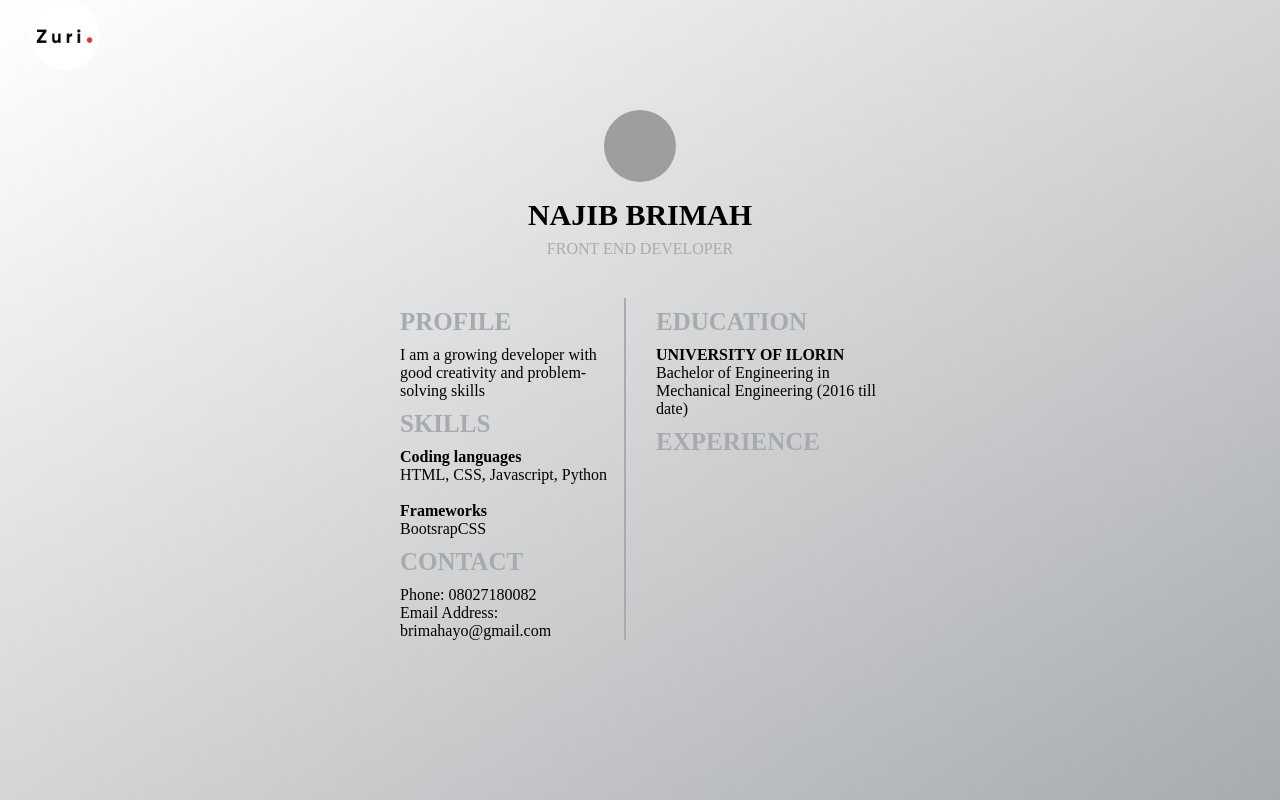
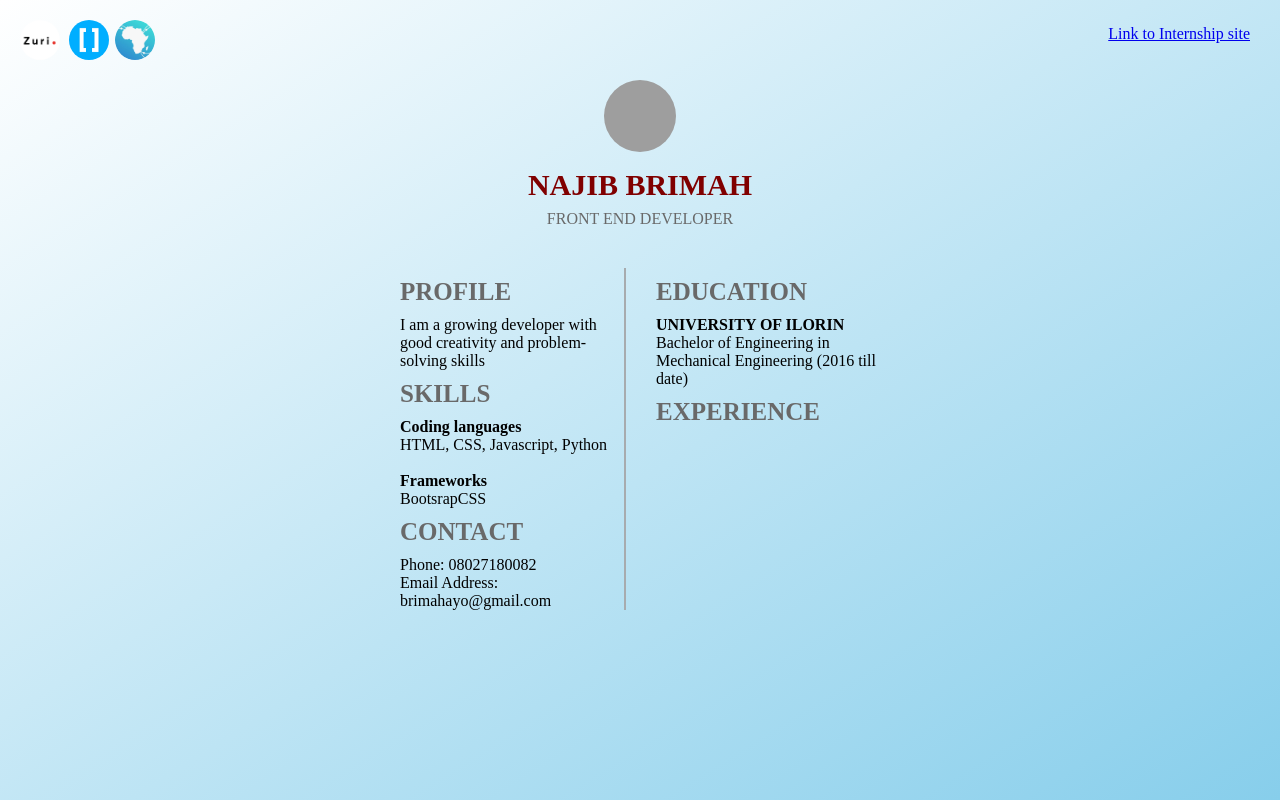
Before and after one commit to Najibayo/Zuri-Hng-Task-2, a plain HTML site: page index.html in a window 1280 px wide. Drawn offline with Linux system fonts and the light colour scheme; grey boxes are pictures that could not be loaded; a web font is replaced by a local one.

Commit message:
Last one I promise

```diff
--- a/index.html
+++ b/index.html
@@ -9,7 +9,11 @@
 </head>
 <body>
     <div class="wrapper" id="wrapper">
-        <header><a href="index.html"><img id="zuri" src="/image/Zuri logo.jpg" alt="Zuri"></a></header>
+        <header><a href="index.html"><img id="zuri" src="/image/Zuri logo.jpg" alt="Zuri"></a>
+            <img id="hng" src="/image/HNG logo.jpg" alt="HNG">
+            <img id="i4g" src="/image/i4g logo.jpg" alt="i4g">
+            <a id="link" href="https://internship.zuri.team">Link to Internship site</a>
+        </header>
         <main>
             <div class="imgProfile">
             <img src="/image/Selfie photo.jpg" alt="Najib">
--- a/style.css
+++ b/style.css
@@ -7,24 +7,44 @@
 }
 
 .wrapper {
-    background-image: linear-gradient(to bottom right, white, hsl(210, 4%, 67%));
+    background-image: linear-gradient(to bottom right, white, #87ceeb);
     background-repeat: no-repeat;
     height: 100vh;
+}
+
+#zuri {
+    width: 40px;
+    height: 40px;
+    margin-left: 20px;
+    margin-top: 20px;
+}
+
+#hng {
+    width: 40px;
+    height: 40px;
+    margin-left: 5px;
+    margin-top: 20px;
+}
+
+#i4g {
+    width: 40px;
+    height: 40px;
+    margin-left: 2px;
+    margin-top: 20px;
+}
+#link {
+    margin-top: 25px;
+    float: right;
+    margin-right: 30px;
 }
 main {
     display: flex;
     align-items: center;
     flex-direction: column;
 }
-#zuri {
-    width: 70px;
-    height: 70px;
-    margin-left: 30px;
-    margin-bottom: 20px;
-}
 
 h1 {
-    color: hsl(210, 4%, 67%);
+    color: #696969;
     font-size: 30px;
 }
 span, p, li {
@@ -44,12 +64,12 @@ img {
 }
 #name {
     margin-top: 1rem;
-    color: #000;
+    color: #800000;
 }
 
 #role {
     margin-top: 0.5rem;
-    color: hsl(210, 4%, 67%);
+     color: #696969;
 }
 
 .info {
```
Also changed, not shown: image/HNG logo.jpg (added), image/i4g logo.jpg (added).
